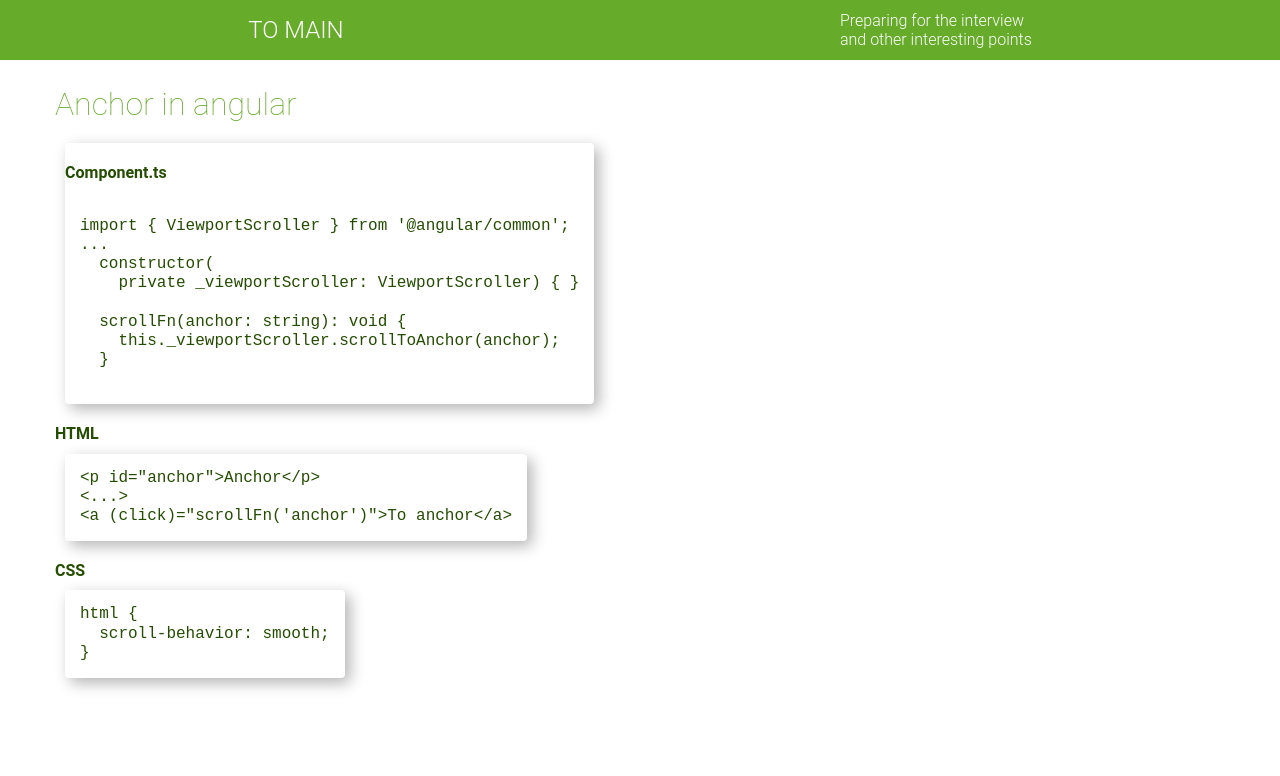
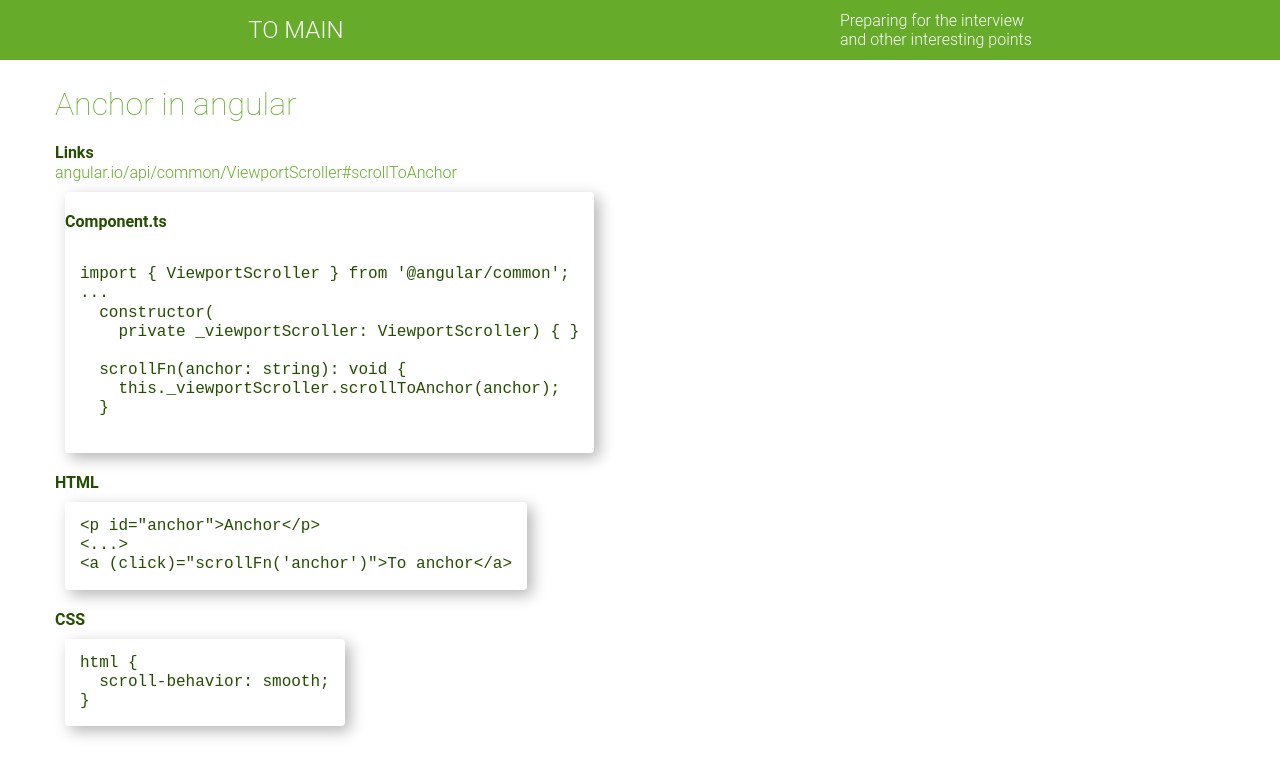
Before and after one commit to MaryAnzh/Preparing-for-the-interview, an Angular app: page /angular-anchor in a window 1280 px wide. Shown: the top 776 px of the page. Built offline with nearby package versions, Linux system fonts and the light colour scheme.

Commit message:
feat: add angular anchor info

```diff
--- a/src/app/core/pages/angular/angular-anchor/angular-anchor.component.html
+++ b/src/app/core/pages/angular/angular-anchor/angular-anchor.component.html
@@ -1,5 +1,7 @@
 <h3>Anchor in angular</h3>
-
+<p>Links</p>
+<a href="https://angular.io/api/common/ViewportScroller#scrollToAnchor"
+target="_blank">angular.io/api/common/ViewportScroller#scrollToAnchor</a>
 <div class="code">
   <p>Component.ts</p>
   <pre><code>
--- a/src/app/core/pages/angular/pipes/pipes.component.scss
+++ b/src/app/core/pages/angular/pipes/pipes.component.scss
@@ -7,15 +7,6 @@
     margin-left: 20px;
     transition: .3s;
 
-    a {
-      cursor: pointer;
-      color: $mainColor;
-
-      &:hover {
-        text-decoration: underline;
-        color: $mainColorDark;
-      }
-    }
     &__built-In-pipes {
       margin-top: 10px;
       list-style: disc;
--- a/src/styles.scss
+++ b/src/styles.scss
@@ -44,6 +44,16 @@ h3 {
   font-weight: 200;
 }
 
+a {
+  cursor: pointer;
+  color: $mainColor;
+
+  &:hover {
+    text-decoration: underline;
+    color: $mainColorDark;
+  }
+}
+
 button {
   text-transform: uppercase;
   border-radius: 6px;
```
